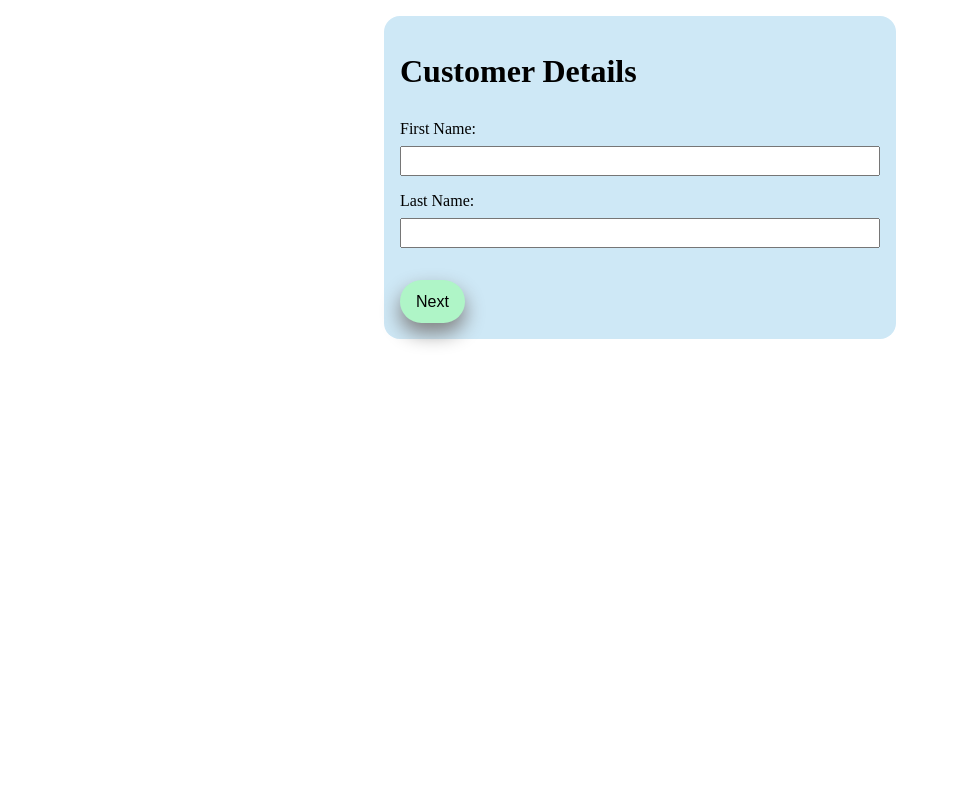
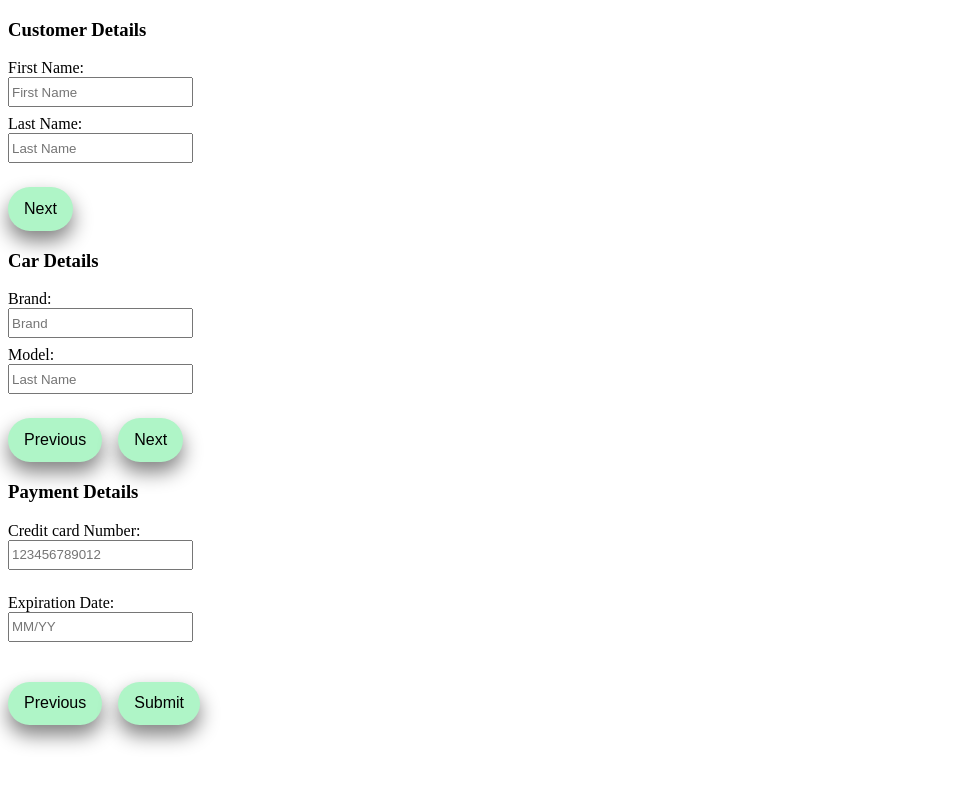
Before and after one commit to acciojob/multi-step-form-FarazAhmad2, a React app: page / in a window 1280 px wide. Shown: the top 786 px of the page, without its empty margins (0-959 px from the left). Built offline with nearby package versions, Linux system fonts and the light colour scheme.

Commit message:
sixth commit

```diff
--- a/src/components/App.js
+++ b/src/components/App.js
@@ -1,49 +1,13 @@
-import React, { useState, useEffect } from "react";
-import "./../styles/App.css";
+import React, { useState } from "react";
+import './../styles/App.css';
 import Step from "./Step";
-
 const App = () => {
-  const [step, setStep] = useState(1); // Starts at step 1
-  const [formData, setFormData] = useState({
-    first_name: "",
-    last_name: "",
-    model: "",
-    car_price: "",
-    card_info: "",
-    expiry_date: "",
-  }); // Initializes form data
-
-  function nextStep() {
-    setStep(step + 1);
-  }
-
-  function prevStep() {
-    setStep(step - 1);
-  }
-
-  const handleChange = (e) => {
-    const { name, value } = e.target;
-    const newData = { ...formData };
-    newData[name] = value;
-    setFormData(newData);
-  };
-
-  const handleSubmit = (e) => {
-    e.preventDefault();
-    console.log('Form submitted:', formData);
-  };
-
-  useEffect(() => {
-    console.log('Current step:', step);
-  }, [step]);
-
+  const [currentstep,setcurrentstep]=useState(['','hide','hide']);
   return (
     <div>
-      <form onSubmit={step === 3 ? handleSubmit : (e) => e.preventDefault()}>
-        <Step step={step} handleChange={handleChange} formData={formData} nextStep={nextStep} prevStep={prevStep} />
-      </form>
+      <Step currentstep={currentstep} setcurrentstep={setcurrentstep} />
+        {/* Do not remove the main div */}
     </div>
-  );
-};
-
-export default App;
+  )
+}
+export default App
--- a/src/components/Step.js
+++ b/src/components/Step.js
@@ -1,50 +1,75 @@
-import React from "react";
+import React, { useState } from 'react'
 
-const Step = ({ step, handleChange, formData, nextStep, prevStep }) => {
-  if (step === 1) {
-    return (
-      <div id='step1' className="customer container">
-        <h1>Customer Details</h1>
-        <label htmlFor="first_name">First Name:</label>
-        <input onChange={handleChange} id="first_name" name="first_name" value={formData.first_name} />
-        <label htmlFor="last_name">Last Name:</label>
-        <input onChange={handleChange} id="last_name" name="last_name" value={formData.last_name} />
-        <div className="btns">
-        <button onClick={nextStep} type="button">Next</button>
+const Step = (props) => {
+    const handlenext=(step)=>{
+        if (step==0) {
+            props.setcurrentstep(['hide','','hide']);
+        }else if(step==1){
+            props.setcurrentstep(['hide','hide','']);
+        }
+         }
+    const handleprevious=(step)=>{
+        step==1?props.setcurrentstep(['','hide','hide']):props.setcurrentstep(['hide','','hide']);
+        }
+  const [error,seterror]=useState('');
+  const [error1,seterror1]=useState('');
+        const handlecardnumber=(e)=>{
+        if (e.target.value.length!=12) {
+            seterror1('Credit card number should be exactly 12 digit long.');
+        }else{
+            seterror1('');
+        }
+        }
+        const handleexpiry=(e)=>{
+            const val=e.target.value;
+            const check=/^[0-9][0-9][/][0-9][0-9]$/.test(val);
+            console.log(check);
+            if (!check) {
+                seterror('Expiration date must be in the format MM/YY.');
+            }else{
+                seterror('');
+            }
+        }
+  return (
+    <div>
+        {/* {props.currentstep[0] && */}
+         <div id='step1' className={'form '+props.currentstep[0]}>
+            <h3>Customer Details</h3>
+            <label for='first_name' >First Name:</label><br/>
+            <input type='text' id='first_name' placeholder='First Name' /><br/>
+            <label for='last_name' >Last Name:</label><br/>
+            <input type='text' id='last_name' placeholder='Last Name' /><br/>
+            {/* <input onClick={()=>handlenext(0)} type='button' value='Next' /> */}
+            <button onClick={()=>handlenext(0)} type='button'>Next</button>
         </div>
-      </div>
-    );
-  } else if (step === 2) {
-    return (
-      <div id='step2' className="car container">
-        <h1>Car Details</h1>
-        <label htmlFor="model">Model:</label>
-        <input onChange={handleChange} id="model" name="model" value={formData.model} />
-        <label htmlFor="car_price">Price:</label>
-        <input onChange={handleChange} type="number" id="car_price" name="car_price" value={formData.car_price} />
-        <div className="btns">
-        <button onClick={prevStep} type="button">Back</button>
-        <button onClick={nextStep} type="button">Next</button>
+
+        {/* {props.currentstep[1] &&  */}
+        <div id='step2' className={'form '+props.currentstep[1]}>
+            <h3>Car Details</h3>
+            <label for='model'>Brand:</label><br/>
+            <input type='text' id='model' placeholder='Brand' /><br/>
+            <label for='car_price' >Model:</label><br/>
+            <input type='text' id='car_price' placeholder='Last Name' /><br/>
+            {/* <input type='button' value='Previous' onClick={()=>handleprevious(1)}/>
+            <input type='button' value='Next' onClick={()=>handlenext(1)}/> */}
+             <button type='button' onClick={()=>handleprevious(1)}>Previous</button>
+             <button type='button'  onClick={()=>handlenext(1)}>Next</button>
         </div>
-      </div>
-    );
-  } else if (step === 3) {
-    return (
-      <div id='step3' className="payment container">
-        <h1>Payment Details</h1>
-        <label htmlFor="card_info">Credit Card Number:</label>
-        <input type="number" onChange={handleChange} id="card_info" name="card_info" value={formData.card_info} />
-        <label htmlFor="expiry_date">Expiration Date:</label>
-        <input onChange={handleChange} type="date" id="expiry_date" name="expiry_date" value={formData.expiry_date} />
-        <div className="btns">
-        <button onClick={prevStep} type="button">Back</button>
-        <button type="submit">Submit</button>
+        {/* {props.currentstep[2] && */}
+         <div id='step3' className={'form '+props.currentstep[2]}>
+            <h3>Payment Details</h3>
+            <label for='card_info' >Credit card Number:</label><br/>
+            <input onChange={handlecardnumber} type='number' id='card_info' placeholder='123456789012' /><br/>
+            <p id='error1' style={{color:'red'}}>{error1}</p>
+            <label  for='expiry_date' >Expiration Date:</label><br/>
+            <input onChange={handleexpiry} type='text' id='expiry_date' placeholder='MM/YY' /><br/>
+            <p id='error' style={{color:'red'}}>{error}</p>
+            {/* <input type='button' value='Previous' onClick={()=>handleprevious(2)} /> */}
+            <button type='button' onClick={()=>handleprevious(2)}>Previous</button>
+            <button type='submit'>Submit</button>
         </div>
-      </div>
-    );
-  } else {
-    return null;
-  }
-};
+    </div>
+  )
+}
 
-export default Step;
+export default Step
```
